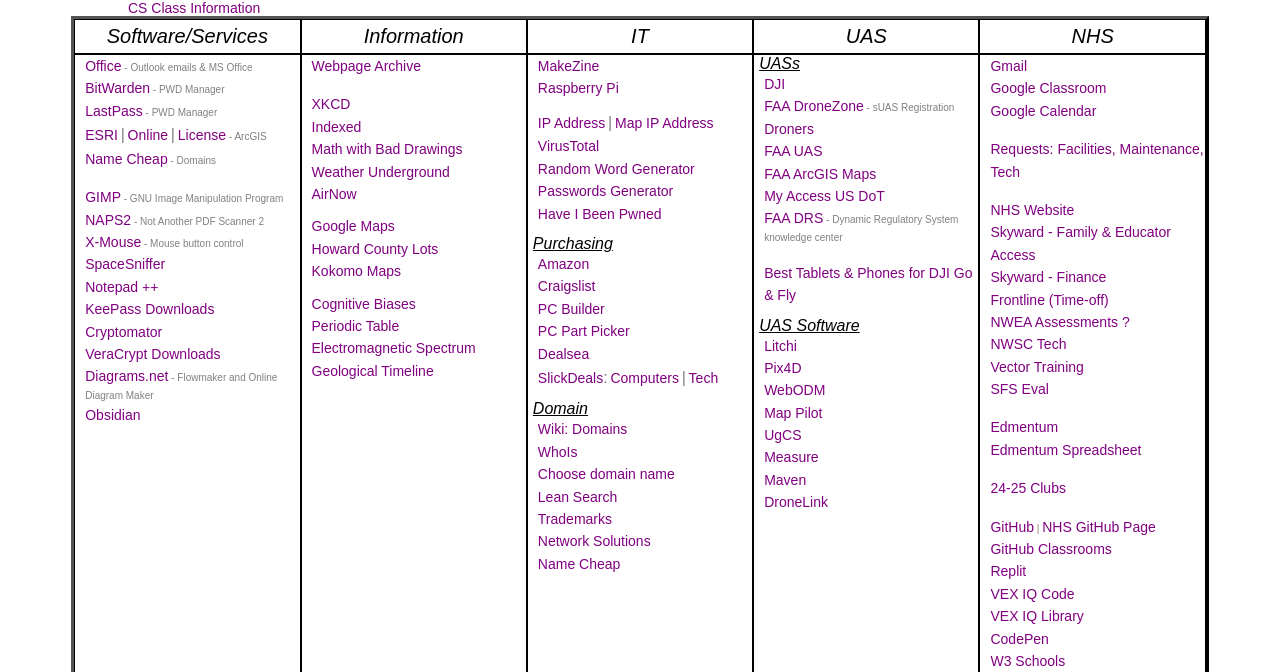
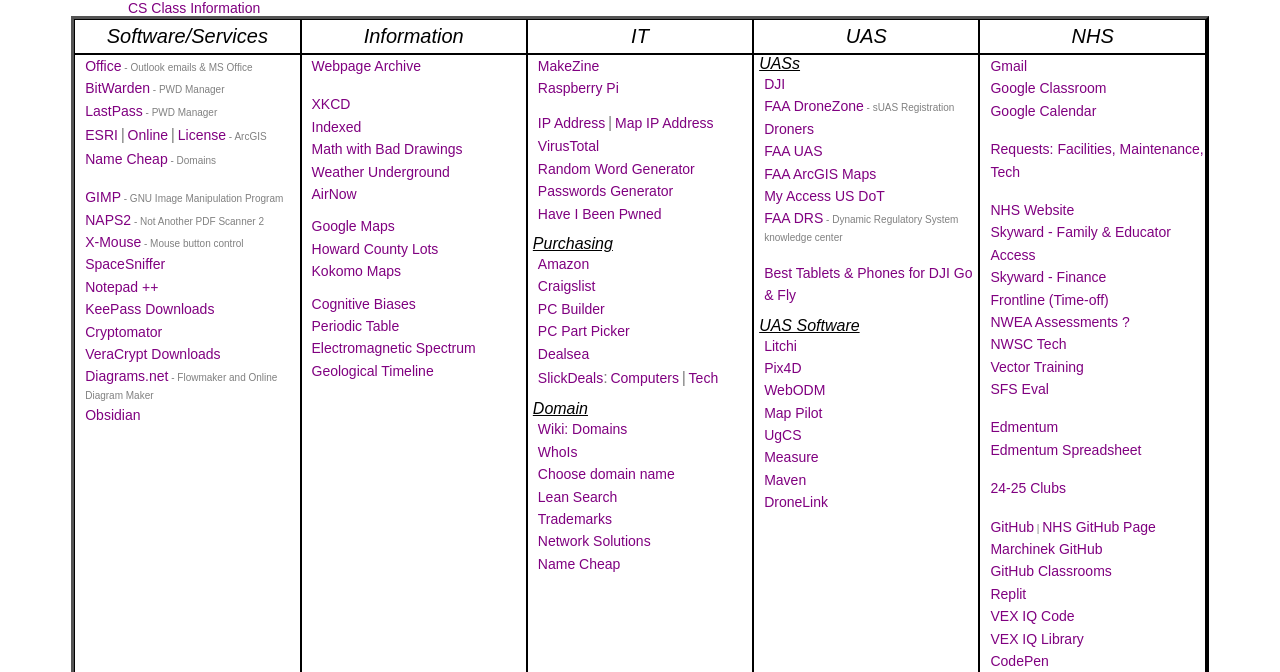
Before and after one commit to MrMarchinek/MrMarchinek.github.io, a plain HTML site: page index.html in a window 1280 px wide. Shown: the part 124-796 px from the top of the page. Drawn offline with Linux system fonts and the light colour scheme.

Commit message:
Update index.html
Adding useful links

```diff
--- a/index.html
+++ b/index.html
@@ -153,8 +153,9 @@
             <a href="https://docs.google.com/spreadsheets/d/1-stAIPbfDeNGSOjR6hKh4-0Rf_WrdTmcjYquC4vC0qI/edit?pli=1&gid=713910675#gid=713910675" target="_blank">24-25 Clubs</a><br><br>
 
             <a href="https://github.com/login" target="_blank">GitHub</a> |
-            <a href="https://Northwestern-High-School.github.io" target="_blank">NHS GitHub Page</a>
-            <br>
+            <a href="https://Northwestern-High-School.github.io" target="_blank">NHS GitHub Page</a><br>
+			<a href="https://mrmarchinek.github.io/" target="_blank">Marchinek GitHub</a><br>
+
             <a href="https://classroom.github.com/" target="_blank">GitHub Classrooms</a><br>
             <a href="https://replit.com/login" target="_blank">Replit</a><br>
             <a href="https://codeiq.vex.com/" target="_blank">VEX IQ Code</a><br>
```
